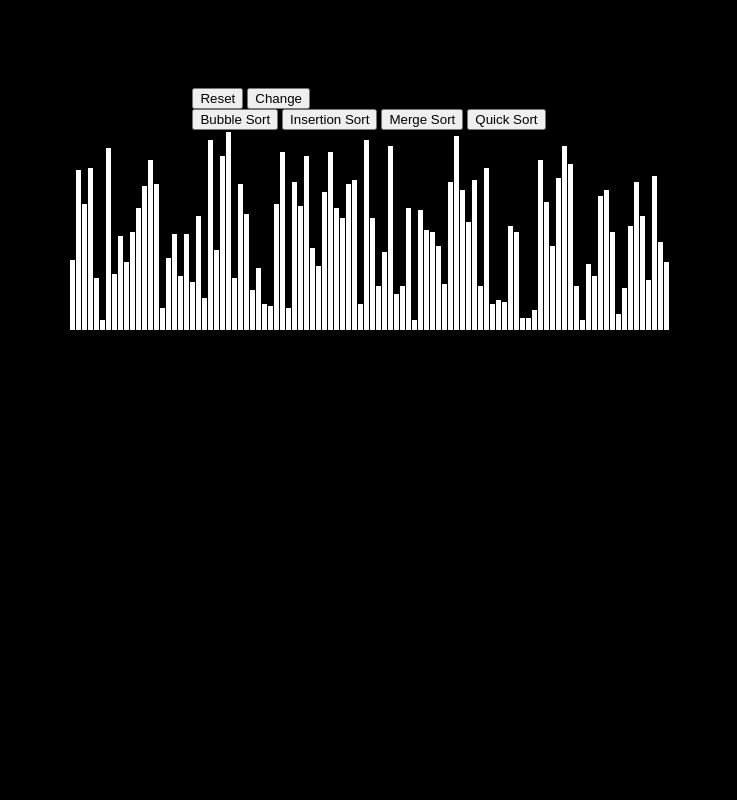
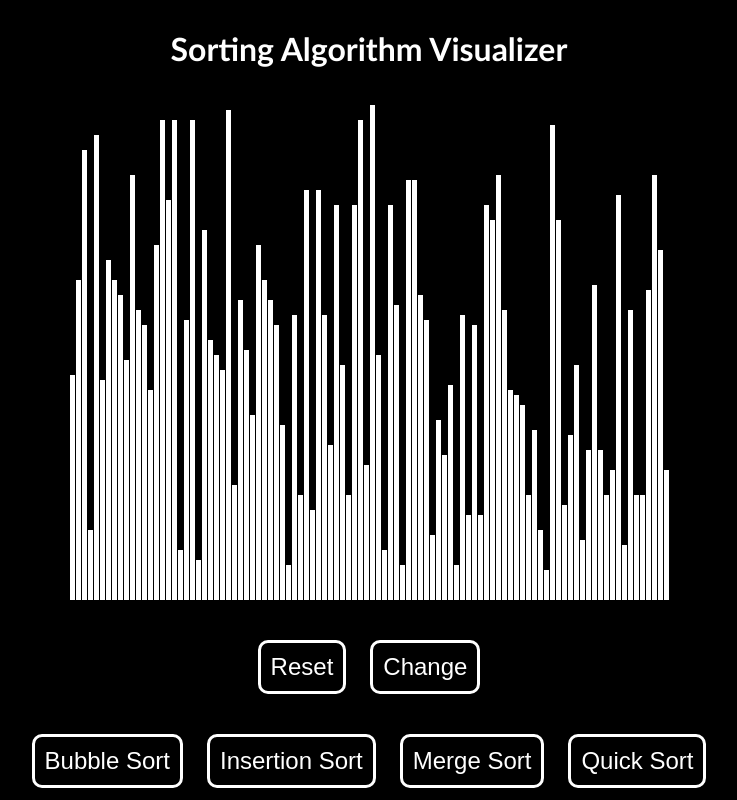
Before and after one commit to noahnguyen015/Sorting-Visualizer, a plain HTML site: page index.html in a window 1280 px wide. Shown: the whole page, without its empty margins (271-1008 px from the left). Drawn offline with Linux system fonts and the light colour scheme.

Commit message:
comments for merge, styling buttons

```diff
--- a/index.html
+++ b/index.html
@@ -3,25 +3,26 @@
 <head>
     <meta charset="UTF-8">
     <meta name="viewport" content="width=device-width, initial-scale=1.0">
-    <title>Sorting Visualizer</title>
+    <title>Sorting Algorithm Visualizer</title>
 
     <link rel="stylesheet" href="styles.css">
 </head>
 <body>
-    <h1>Sorting</h1>
+    <h1>Sorting Algorithm Visualizer</h1>
 
-    <div id = "buttons">
-        <button id="resetButton">Reset</button>
-        <button id="changeButton">Change</button><br>
+    <div id ="chart"></div>
 
-        <button id="bubbleSort"> Bubble Sort</button>
-        <button id="insertionSort">Insertion Sort</button>
-        <button id="mergeSort">Merge Sort</button>
-        <button id="quickSort">Quick Sort</button>
-
+    <div id="changeButtons">
+        <button id="resetButton" class="button">Reset</button>
+        <button id="changeButton" class="button">Change</button><br>
     </div>
 
-    <div id ="chart"></div>
+    <div id="sortButtons">
+        <button id="bubbleSort" class="button"> Bubble Sort</button>
+        <button id="insertionSort" class="button">Insertion Sort</button>
+        <button id="mergeSort" class="button">Merge Sort</button>
+        <button id="quickSort" class="button">Quick Sort</button>
+    </div>
 
     <script type="module" src="./script.js"></script>
 </body>
--- a/quick_sort.js
+++ b/quick_sort.js
@@ -1,10 +1,13 @@
 export function QuickSort(arr, first, last, quicklist){
 
+    //means that the indexes only include 1 element
     if(first >= last)
         return
 
+    //position in pivot already chosen, so we need it to create a split between left and right
     const pivotIdx = Partition(arr, first, last, quicklist);
 
+    //one call for leftside, one call for right side
     QuickSort(arr,first, pivotIdx-1, quicklist);
     QuickSort(arr, pivotIdx+1, last, quicklist);
 
@@ -12,36 +15,44 @@ export function QuickSort(arr, first, last, quicklist){
 
 function Partition(arr, first, last, quicklist){
 
+    //our pivot in this case is the last element
     let pivotIdx = last;
 
     let pivot = arr[pivotIdx];
 
+    //start at first element, and the element before pivot
     let l = first;
     let r = last-1;
 
     while(l < r){
 
+        //if element is same or less, you can go forward
         while(arr[l] <= pivot && l < last){
-        //    quicklist.push({indices: [l,r], type: "compare", pivot: pivotIdx});
+            quicklist.push({indices: [l,r], type: "compare", pivot: pivotIdx, value: [arr[l], arr[r]], pvalue: arr[pivotIdx]});
             l++;
         }
 
+        //if element is same or more, you can go forward
         while(arr[r] >= pivot && r > first){
-        //    quicklist.push({indices: [l,r], type: "compare", pivot: pivotIdx});
+            quicklist.push({indices: [l,r], type: "compare", pivot: pivotIdx, value: [arr[l], arr[r]], pvalue: arr[pivotIdx]});
             r--;
         }
 
+        //switch should happen when # > right on left, and # < pivot on right
         if(l < r){
-            quicklist.push({indices: [l,r], type: "swap", pivot: pivotIdx});
+            quicklist.push({indices: [l,r], type: "swap", pivot: pivotIdx, value: [arr[l], arr[r]], pvalue: arr[pivotIdx]});
             [arr[l], arr[r]] = [arr[r], arr[l]];
         }
     }
 
+    //makes sure the element being switched is larger than the pivot
+    //because in 2 element array indices, it might switch when not needed
     if(arr[l] > pivot){
-        quicklist.push({indices: [l,pivotIdx], type: "swap", pivot: pivotIdx});
+        quicklist.push({indices: [l,pivotIdx], type: "swap", pivot: pivotIdx, value: [arr[l], arr[r]], pvalue: arr[pivotIdx]});
         [arr[pivotIdx], arr[l]] = [arr[l], arr[pivotIdx]];
     }
 
+    //pivot is assigned to left index and returned
     pivotIdx = l;
 
     return pivotIdx;
--- a/script.js
+++ b/script.js
@@ -31,10 +31,19 @@ quickSort.addEventListener("click", () => sortArr("quick"));
 //change the numbers of the array
 function changeArr(){
 
+
+    arr =  [45, 64, 90, 14, 93, 44, 68, 64, 61, 48, 85,
+         58, 55, 42, 71, 96, 80, 96, 10, 56, 96, 8, 74, 52, 49, 46,
+         98, 23, 60, 50, 37, 71, 64, 60, 55, 35, 7, 57, 21, 82, 18, 82, 57, 31,
+         79, 47, 21, 79, 96, 27, 99, 49, 10, 79, 59, 7, 84, 84, 61, 56, 13, 36, 29, 43,
+         7, 57, 17, 55, 17, 79, 76, 85, 58, 42, 41, 39, 21, 34, 14,
+        6, 95, 76, 19, 33, 47, 12, 30, 63, 30, 21, 26, 81, 11, 58, 21, 21, 62, 85, 70, 26]
+
+    /*
     for(let i = 0; i < n; i++){
         //equation returns number from 5-100
         arr[i] = Math.floor(Math.random()*(100-5+1)+5);
-    }
+    }*/
 
     org = [...arr];
     arr2 = [...arr];
@@ -67,7 +76,7 @@ function showArr(move){
         chart.appendChild(bar);
 
         //if a move argument is specified, change the bar to certain color
-        //only on the array currently being looked at
+        //only on the positions currently being looked at
         if(move && move.indices.includes(i)){
             const color = "rgb(81, 194, 81)";
             bar.style.backgroundColor = color;
@@ -97,15 +106,13 @@ function sortArr(type){
 
         //need to pass mergelist as well
         MergeSort(0,arr.length-1,copy,copy2,0,mergelist);
-        console.log(mergelist);
+        //console.log(mergelist);
         animateMerge(mergelist);
     }
     else if(type && type == "quick"){
 
         let quicklist = [];
-
         QuickSort(copy,0,arr.length-1,quicklist);
-        console.log(quicklist);
         animateQuick(quicklist);
     }
 }
@@ -246,21 +253,19 @@ function animateMerge(mergelist){
     setTimeout(()=> animateMerge(mergelist), 50);
 }
 
+//identical to the showArr function
 function showQuick(move){
 
-    //clear element to show updated chart
     chart.innerHTML = "";
 
     for(let i = 0; i < arr.length; i++){
-
-        //create a bar with specified height and add style
         const bar = document.createElement("div");
         bar.style.height = arr[i] + "%";
         bar.classList.add("bar");
         chart.appendChild(bar);
 
-        //if a move argument is specified, change the bar to certain color
-        //only on the array currently being looked at
+        //only changei is in the || inclusion
+        //if it is the pivot included, then we color it red, otherwise it is a swap/compare
         if(move && move.indices.includes(i) || move.pivot == i){
             if(move.pivot == i){
                 const color = "red";
@@ -274,9 +279,9 @@ function showQuick(move){
     }
 }
 
+
+//identical to the animateArr function, but need to pass pivotIdx
 function animateQuick(quicklist){
-    //animates the sorting of the array
-    //if length is 0 show the final sorted array
     if(quicklist.length == 0)
         return showArr();
 
@@ -289,18 +294,14 @@ function animateQuick(quicklist){
 
     [i,j] = move.indices;
 
-    //swap the actual array
     if(move.type == "swap"){
         [arr[i], arr[j]] = [arr[j], arr[i]];
     }
 
-    //sound playing to show array bars being swapped
-    //interpolation equation, in between 100-430Hz
     playSound(100+(arr[i]/100)*330);
     playSound(100+(arr[j]/100)*330);
     showQuick(move);
 
-    //call the function every 50 seconds till there are no more moves
     setTimeout(() => animateQuick(quicklist), 50);
 }
 
--- a/styles.css
+++ b/styles.css
@@ -1,3 +1,8 @@
+h1{
+    font-family: 'Trebuchet MS';
+    color: white;
+}
+
 body{
     background-color: black;
     display: flex;
@@ -8,14 +13,15 @@ body{
 #chart{
     display: flex;
     align-items: flex-end;
-    height: 200px;
+    height: 500px;
+    margin: 10px 0px 0px 0px;
 }
 
 #chart2{
     display: flex;
     align-items: flex-end;
     height: 200px;
-    margin: 10px 0px 0px 0px;
+    margin: 20px 0px 0px 0px;
 }
 
 .bar{
@@ -23,3 +29,28 @@ body{
     background-color: white;
     margin: 10px 0px 0px 1px;
 }
+
+.button{
+    font-size: 1.5rem;
+    color:white;
+    background-color:black;
+    border: solid;
+    border-radius: 10px;
+    margin: 0px 10px;
+    padding: 10px;
+    cursor: pointer;
+}
+
+#changeButtons{
+    padding: 40px 5px 40px 5px
+}
+
+.button:hover{
+    transition: 0.5s;
+    color:rgb(105, 69, 105);
+    background-color:white;
+}
+
+.button:active{
+    color:rgb(70, 89, 173);
+}
```
